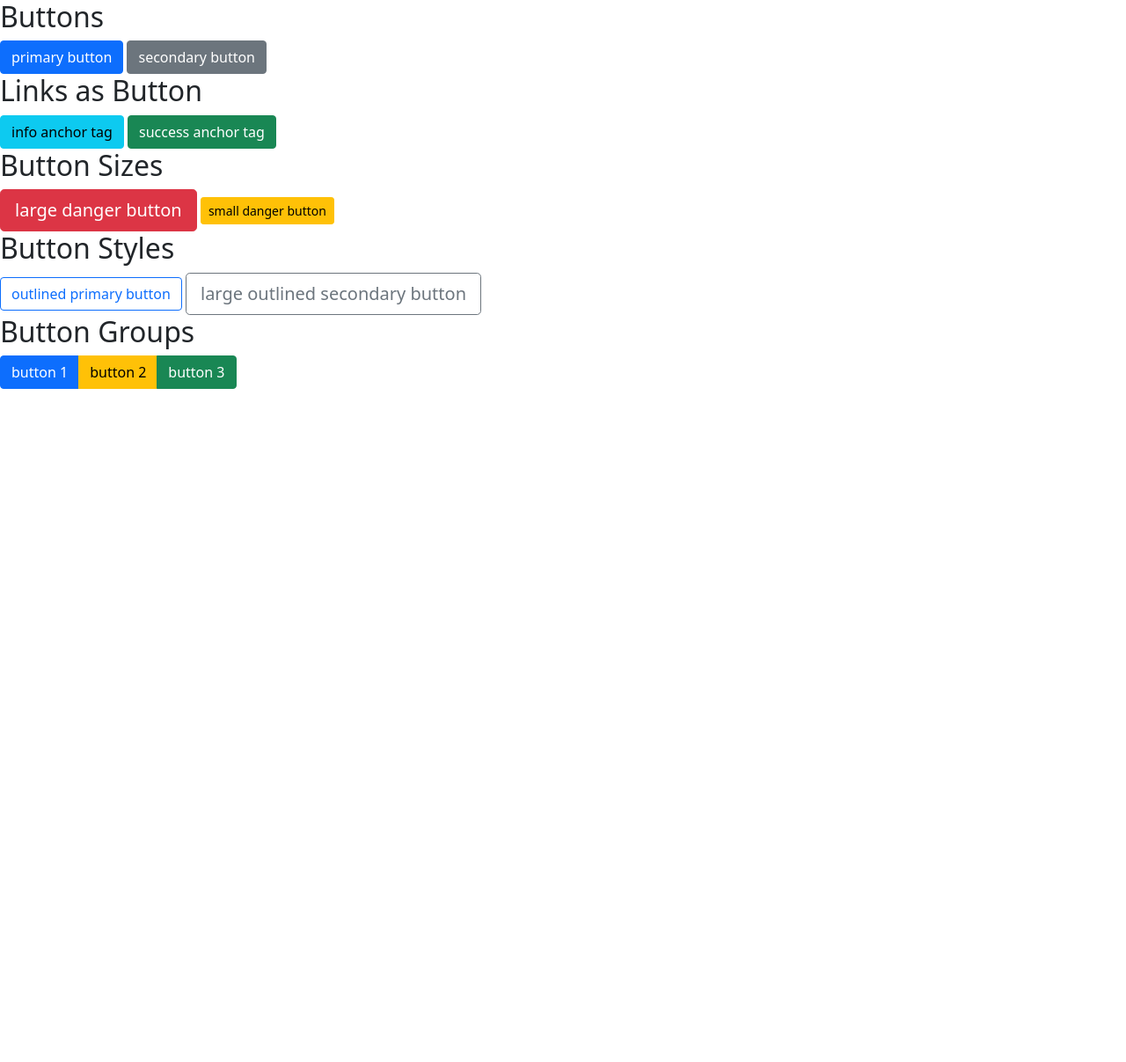
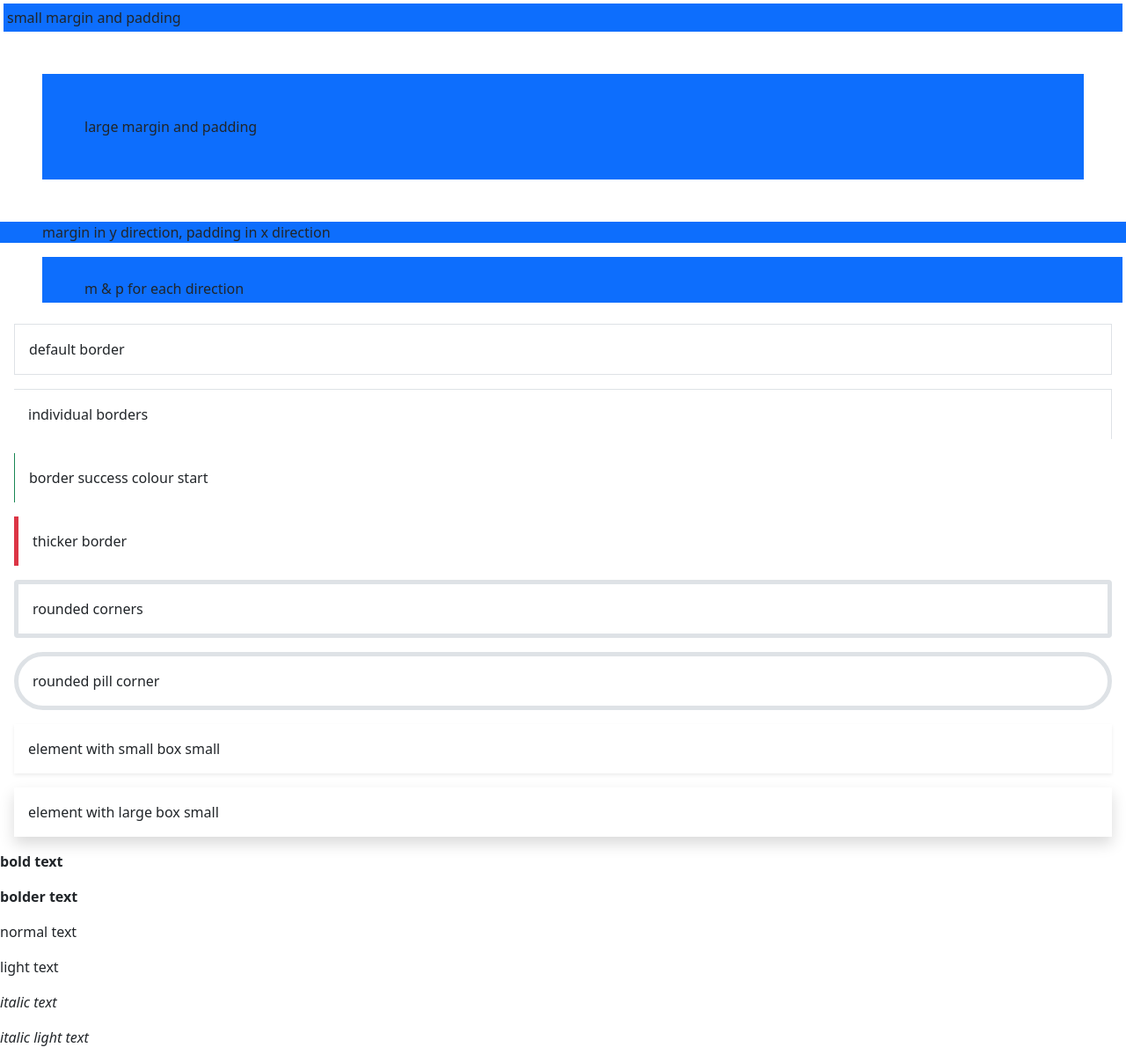
Before and after one commit to sai-myne/Bootstrap-5, a plain HTML site: page index.html in a window 1280 px wide. Shown: the whole page at 88% size. Before the commit the page ends 800 px from the top, so only its background shows below. Drawn offline with nearby package versions, Linux system fonts and the light colour scheme.

Commit message:
Utility Classess

```diff
--- a/index.html
+++ b/index.html
@@ -7,29 +7,32 @@
     <title>Net Ninja Pro - the Book</title>
 </head>
 <body>
-    <!-- basic buttons -->
-    <h2>Buttons</h2>
-    <button class="btn btn-primary">primary button</button>
-    <button class="btn btn-secondary">secondary button</button>
+    <!-- margin and padding -->
+    <div class="bg-primary m-1 p-1">small margin and padding</div>
+    <div class="bg-primary m-5 p-5">large margin and padding</div>
+    <div class="bg-primary my-3 px-5">margin in y direction, padding in x direction</div>
+    <div class="bg-primary mt-3 mb-4 ms-5 me-1 ps-5 pt-4 pe-2 pb-1">m & p for each direction</div>
 
-    <h2>Links as Button</h2>
-    <a href="#" class="btn btn-info">info anchor tag</a>
-    <a href="#" class="btn btn-success">success anchor tag</a>
+    <!-- borders -->
+    <div class="m-3 p-3 border">default border</div>
+    <div class="m-3 p-3 border-top border-end">individual borders</div>
+    <div class="m-3 p-3 border-start border-success">border success colour start</div>
 
-    <h2>Button Sizes</h2>
-    <button class="btn btn-lg btn-danger">large danger button</button>
-    <button class="btn btn-sm btn-warning">small danger button</button>
+    <div class="m-3 p-3 border-start border-danger border-5">thicker border</div>
+    <div class="m-3 p-3 rounded border border-5">rounded corners</div>
+    <div class="m-3 p-3 rounded-pill border border-5">rounded pill corner</div>
 
-    <h2>Button Styles</h2>
-    <button class="btn btn-outline-primary">outlined primary button</button>
-    <button class="btn btn-outline-secondary btn-lg">large outlined secondary button</button>
+    <!-- box shadow -->
+    <div class="m-3 p-3 shadow-sm">element with small box small</div>
+    <div class="m-3 p-3 shadow">element with large box small</div>
 
-    <h2>Button Groups</h2>
-    <div class="btn-group">
-        <a href="#" class="btn btn-primary">button 1</a>
-        <a href="#" class="btn btn-warning">button 2</a>
-        <a href="#" class="btn btn-success">button 3</a>
-    </div>
+    <!-- font weight -->
+    <p class="fw-bold">bold text</p>
+    <p class="fw-bolder">bolder text</p>
+    <p>normal text</p>
+    <p class="fw-light">light text</p>
+    <p class="fst-italic">italic text</p>
+    <p class="fst-italic fw-light">italic light text</p>
 
     <script src="https://cdn.jsdelivr.net/npm/bootstrap@5.0.2/dist/js/bootstrap.bundle.min.js" integrity="sha384-MrcW6ZMFYlzcLA8Nl+NtUVF0sA7MsXsP1UyJoMp4YLEuNSfAP+JcXn/tWtIaxVXM" crossorigin="anonymous"></script>
 </body>
```
